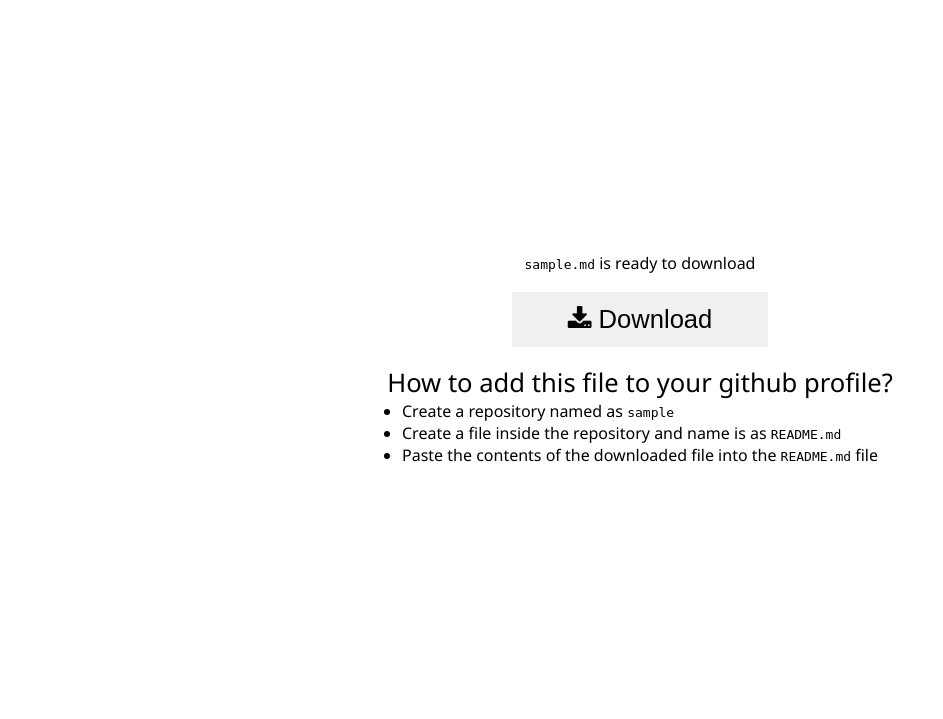
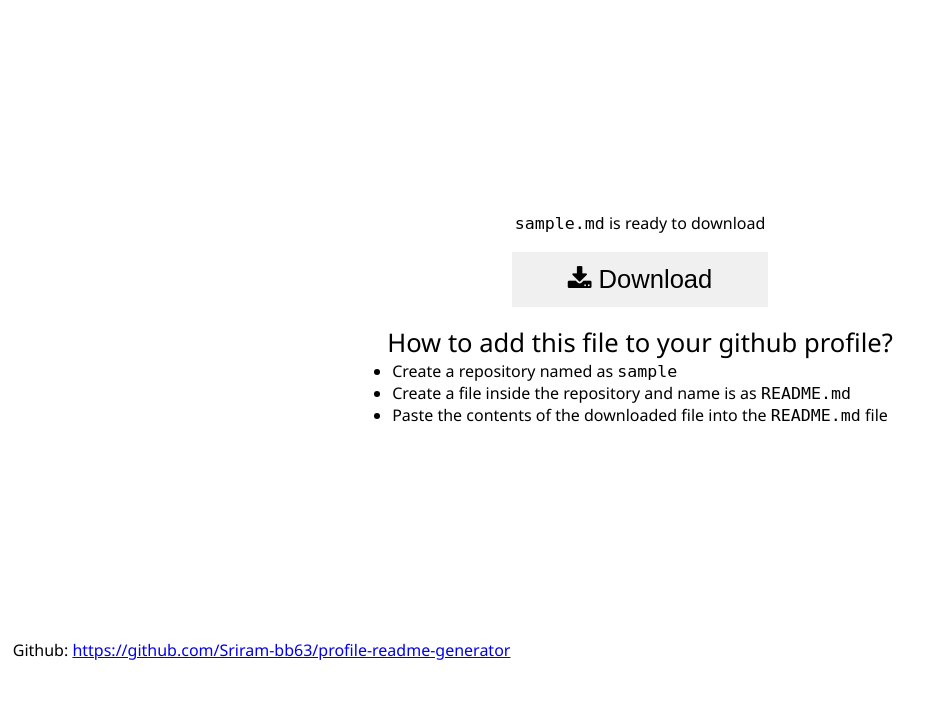
Before and after one commit to Sriram-bb63/profile-readme-generator, a Flask app: a page that uses templates/download.html in a window 1280 px wide. Shown: the part 136-855 px from the top of the page, without its empty margins (0-943 px from the left). After the commit the page ends 796 px from the top, so only its background shows below. Run offline with Flask 2, Linux system fonts and the light colour scheme.

Commit message:
add repo link

```diff
--- a/static/styles/download.css
+++ b/static/styles/download.css
@@ -52,7 +52,7 @@ header h1 {
 }
 
 section {
-    height: 90vh;
+    height: 80vh;
     display: flex;
     justify-content: center;
     align-items: center;
@@ -91,4 +91,15 @@ section ul li {
 
 .mono {
     font-family: monospace;
+    font-size: 1.3vw;
 }
+
+footer {
+    height: 5vh;
+    /* border-top: 1px solid black; */
+}
+
+footer p {
+    font-family: "Noto Sans";
+    padding-left: 1%;
+}
--- a/templates/download.html
+++ b/templates/download.html
@@ -5,8 +5,8 @@
     <meta http-equiv="X-UA-Compatible" content="IE=edge">
     <meta name="viewport" content="width=device-width, initial-scale=1.0">
     <link rel="stylesheet" href="https://cdnjs.cloudflare.com/ajax/libs/font-awesome/4.7.0/css/font-awesome.min.css">
-    <link rel="stylesheet" href="{{ url_for('static', filename='styles/download.css') }}">
-    <!-- <link rel="stylesheet" href="../static/styles/download.css"> -->
+    <!-- <link rel="stylesheet" href="{{ url_for('static', filename='styles/download.css') }}"> -->
+    <link rel="stylesheet" href="../static/styles/download.css">
     <title>Readme generator</title>
 </head>
 <body>
@@ -34,5 +34,9 @@
         </ul>
     </section>
 
+    <footer>
+        <p>Github: <a href="https://github.com/Sriram-bb63/profile-readme-generator">https://github.com/Sriram-bb63/profile-readme-generator</a></p>
+    </footer>
+
 </body>
 </html>
```
